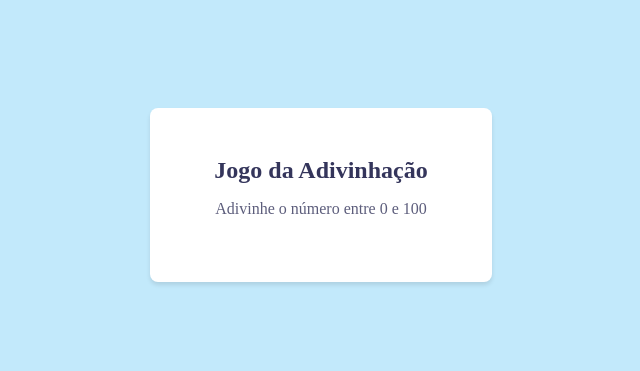
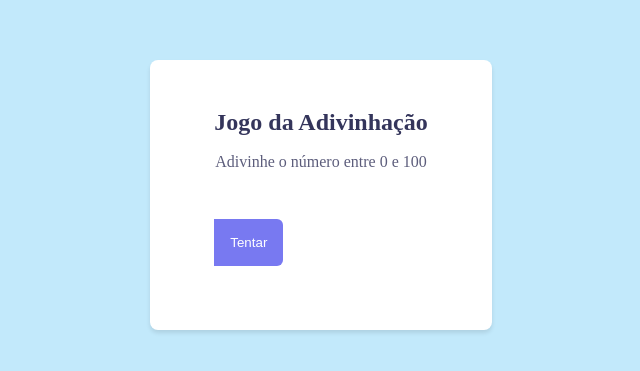
Before and after one commit to alexandrecabraldev/Jogo-Adivinhacao, a React (Vite) app: page / in a window 1280 px wide. Shown: the part 205-576 px from the top of the page, without its empty margins (319-959 px from the left). Built offline with nearby package versions, Linux system fonts and the light colour scheme.

Commit message:
add button

```diff
--- a/src/components/AppContainer.tsx
+++ b/src/components/AppContainer.tsx
@@ -1,12 +1,14 @@
 import styled from "styled-components";
 import { Title } from "./Title";
 import { Subtitle } from "./Subtitle";
+import { Button } from "./Button";
 
 export function AppContainer(){
     return(
         <MainContainer>
             <Title>Jogo da Adivinhação</Title>
             <Subtitle>Adivinhe o número entre 0 e 100</Subtitle>
+            <Button>Tentar</Button>
         </MainContainer>
     )
 }
@@ -16,4 +18,5 @@ const MainContainer = styled.main`
     padding: 3rem 4rem 4rem;
     border-radius: 8px;
     box-shadow: 0px 3px 4px ${props=>props.theme.shadow};
+
 `
--- /dev/null
+++ b/src/components/Button.tsx
@@ -0,0 +1,22 @@
+import styled from "styled-components";
+
+interface ButtonProps{
+    children: string
+}
+
+export function Button(props:ButtonProps){
+    return(
+        <ButtonApp>{props.children}</ButtonApp>
+    );
+}
+
+const ButtonApp = styled.button`
+    background-color: ${props=>props.theme.button};
+    color: ${props=>props.theme.white};
+    border-radius: 0 6px 6px 0;
+    margin-top: 3rem;
+
+    padding: 1rem;
+    border: none;
+
+`;
```
